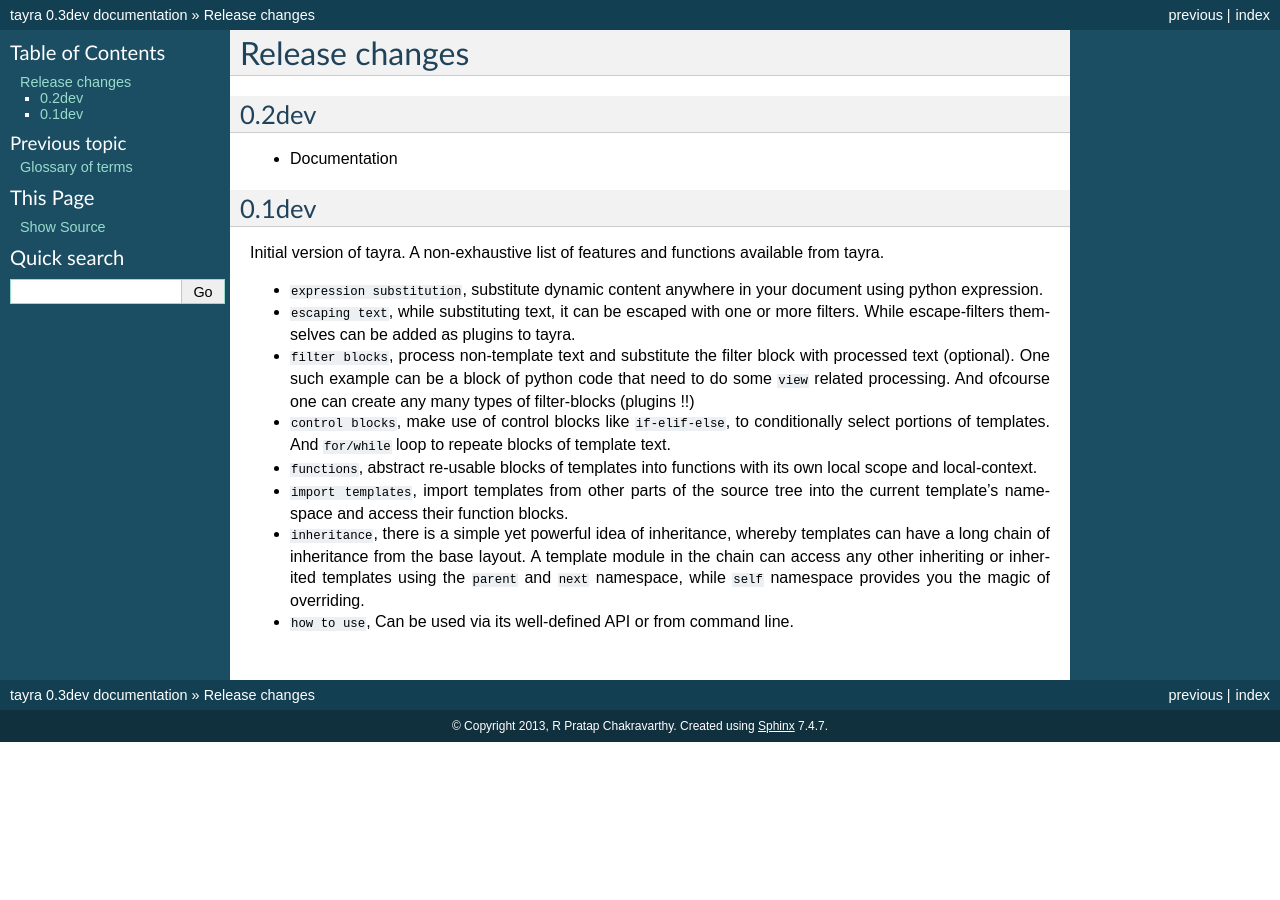
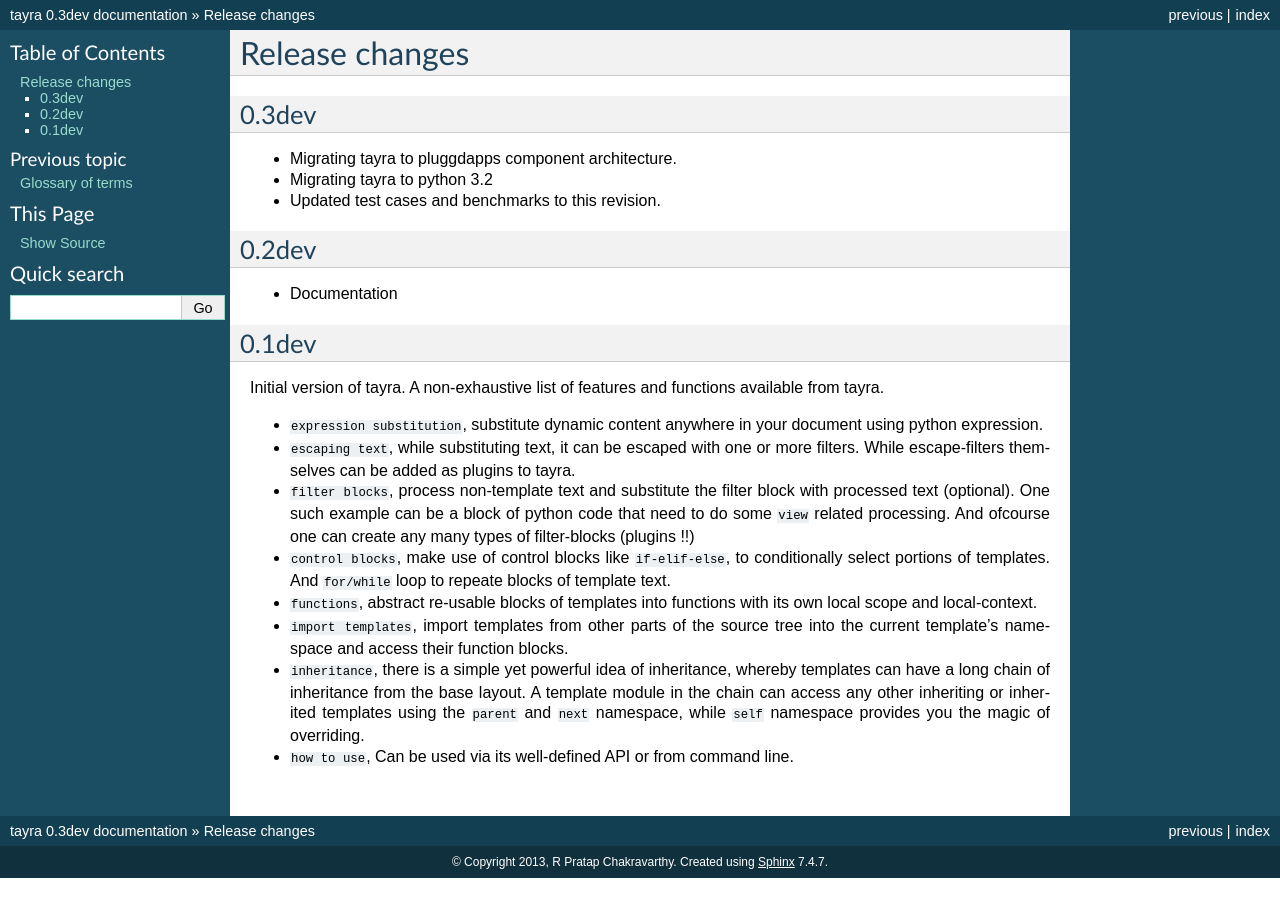
Before and after one commit to pluggdapps/tayra, a Sphinx documentation site: the page built from sphinxdoc/source/CHANGELOG.rst, in a window 1280 px wide. Built offline with Sphinx 7.4.7, drawn with Linux system fonts in a browser that asks for light colours.

Commit message:
Release 0.3dev

```diff
--- a/sphinxdoc/source/CHANGELOG.rst
+++ b/sphinxdoc/source/CHANGELOG.rst
@@ -1,5 +1,12 @@
 Release changes
 ===============
+
+0.3dev
+------
+
+- Migrating tayra to pluggdapps component architecture.
+- Migrating tayra to python 3.2
+- Updated test cases and benchmarks to this revision.
 
 0.2dev
 ------
```
Also changed, not shown: README.rst (+4 -3 lines), sphinxdoc/source/README.rst (+4 -3 lines), 2 other files.
